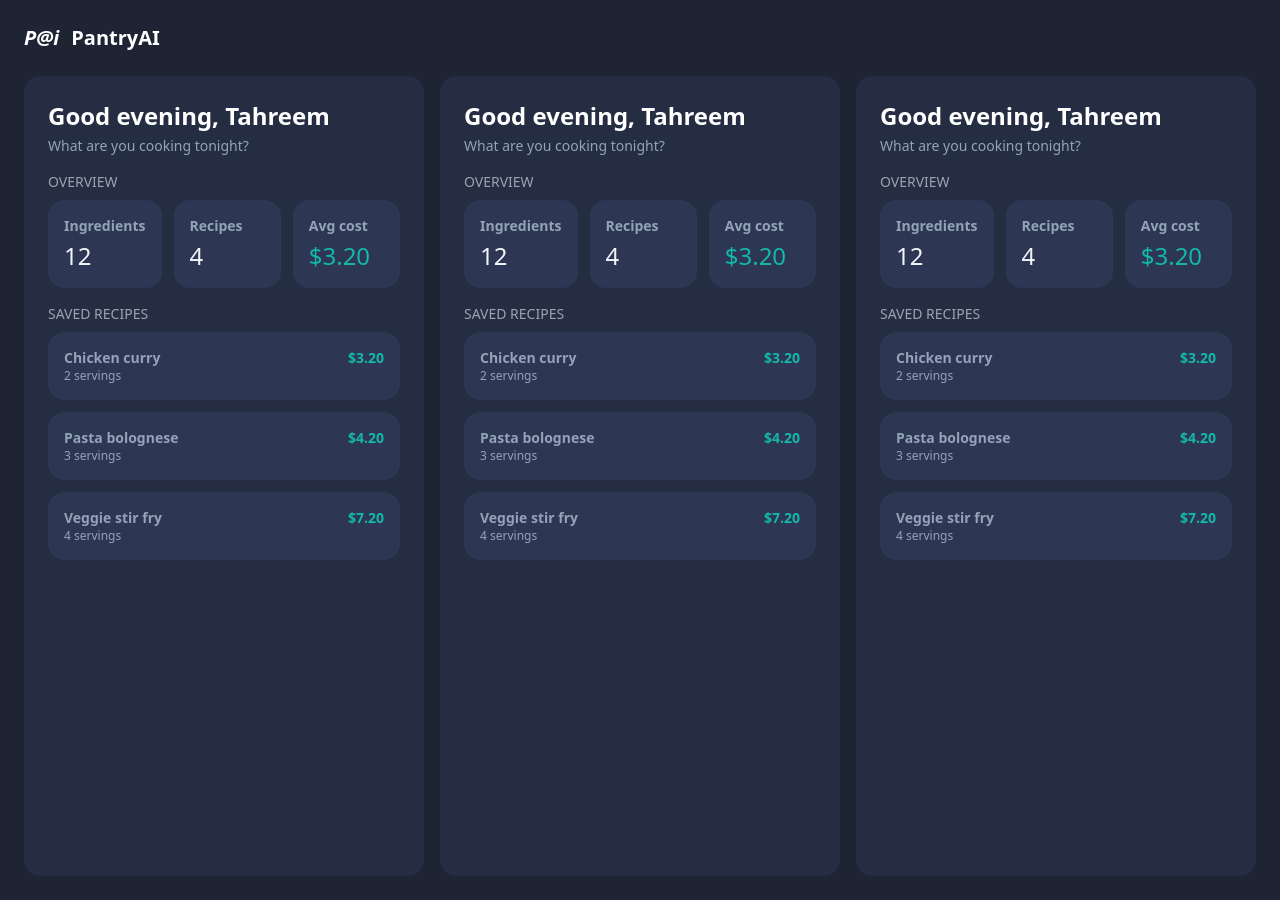
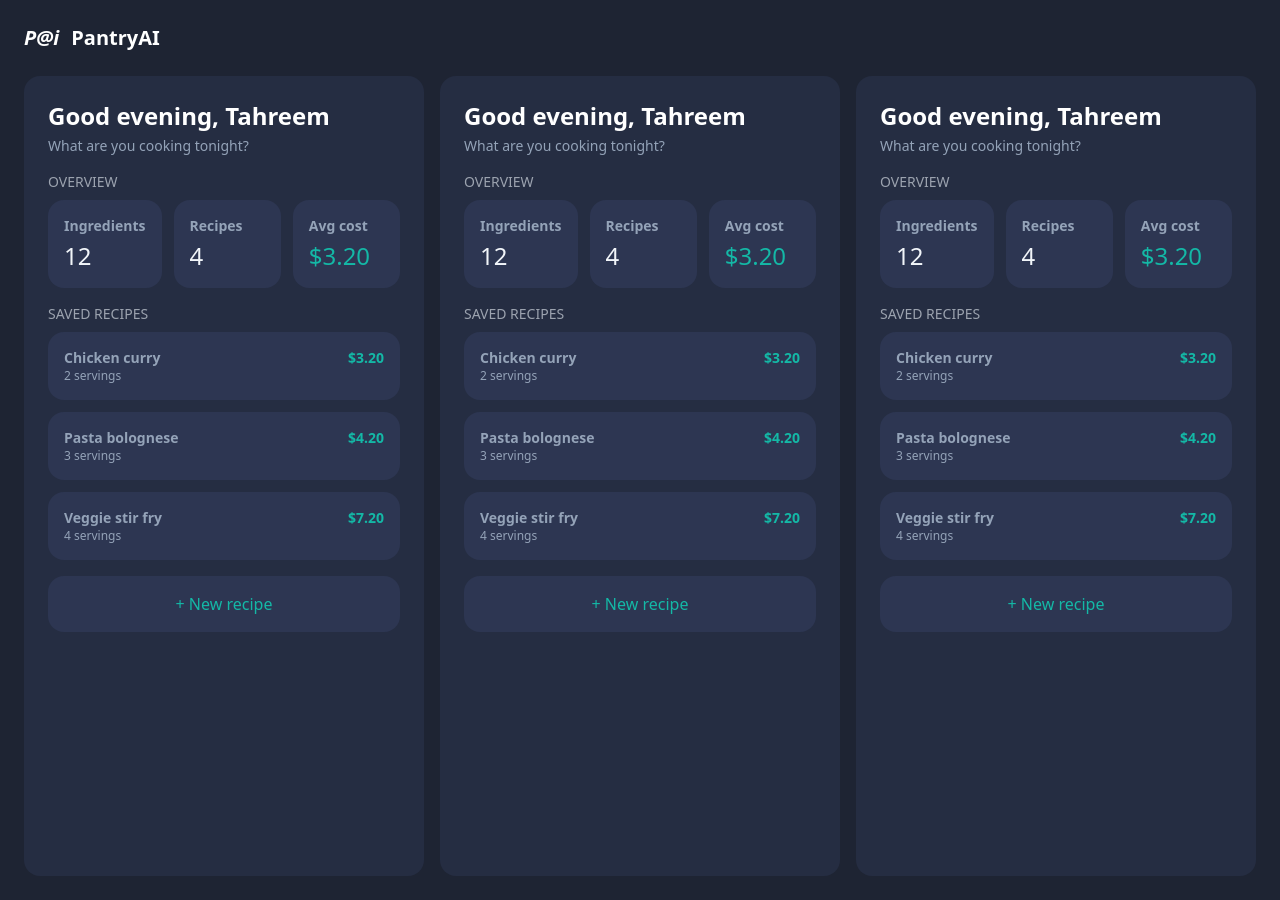
Before and after one commit to syedatahreem/Pantry-AI, a React (Vite) app: page / in a window 1280 px wide. Built offline with nearby package versions, Linux system fonts and the light colour scheme.

Commit message:
Add button to create a new recipe in Dashboard component

```diff
--- a/src/components/Dashboard/Dashboard.tsx
+++ b/src/components/Dashboard/Dashboard.tsx
@@ -48,6 +48,9 @@ const Dashboard = () => {
           </div>
         ))}
       </div>
+      <button className="bg-card text-teal rounded-2xl p-4 mt-4 w-full text-center">
+        + New recipe
+      </button>
     </div>
   );
 };
```
